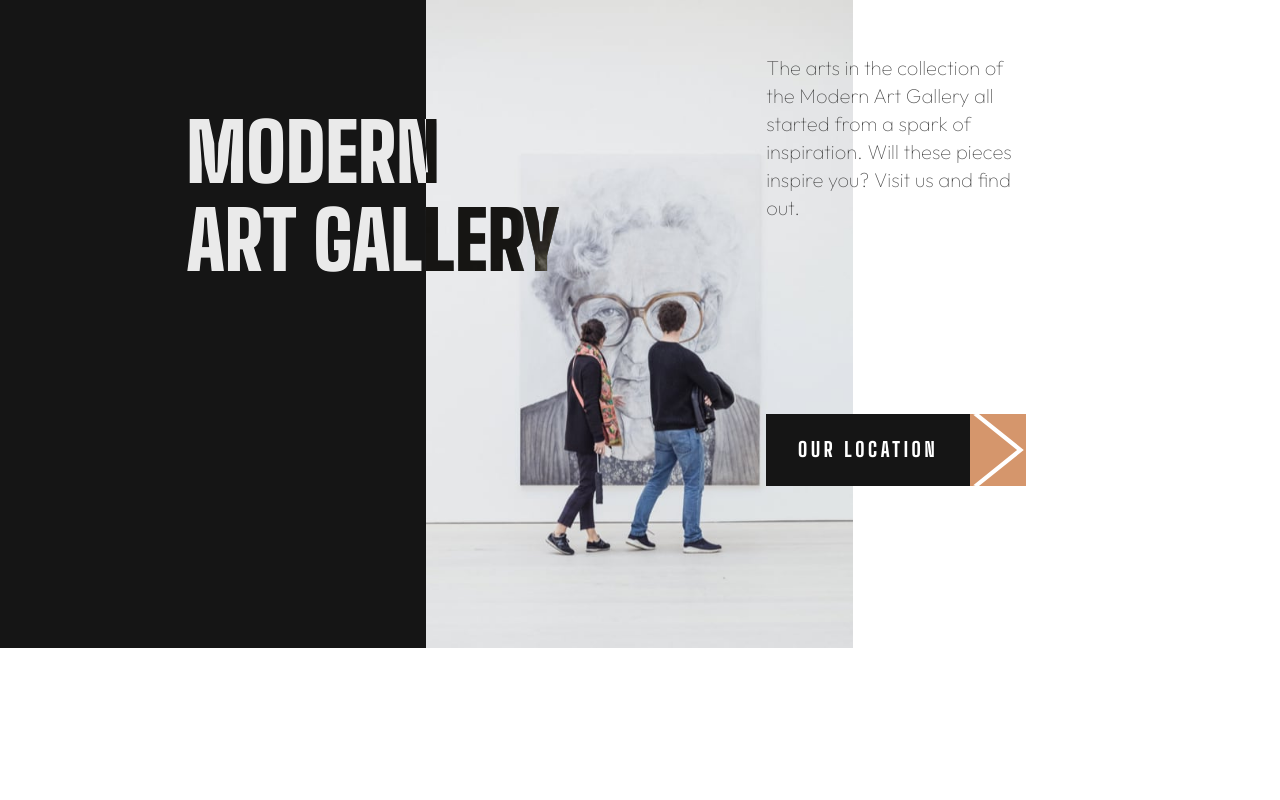
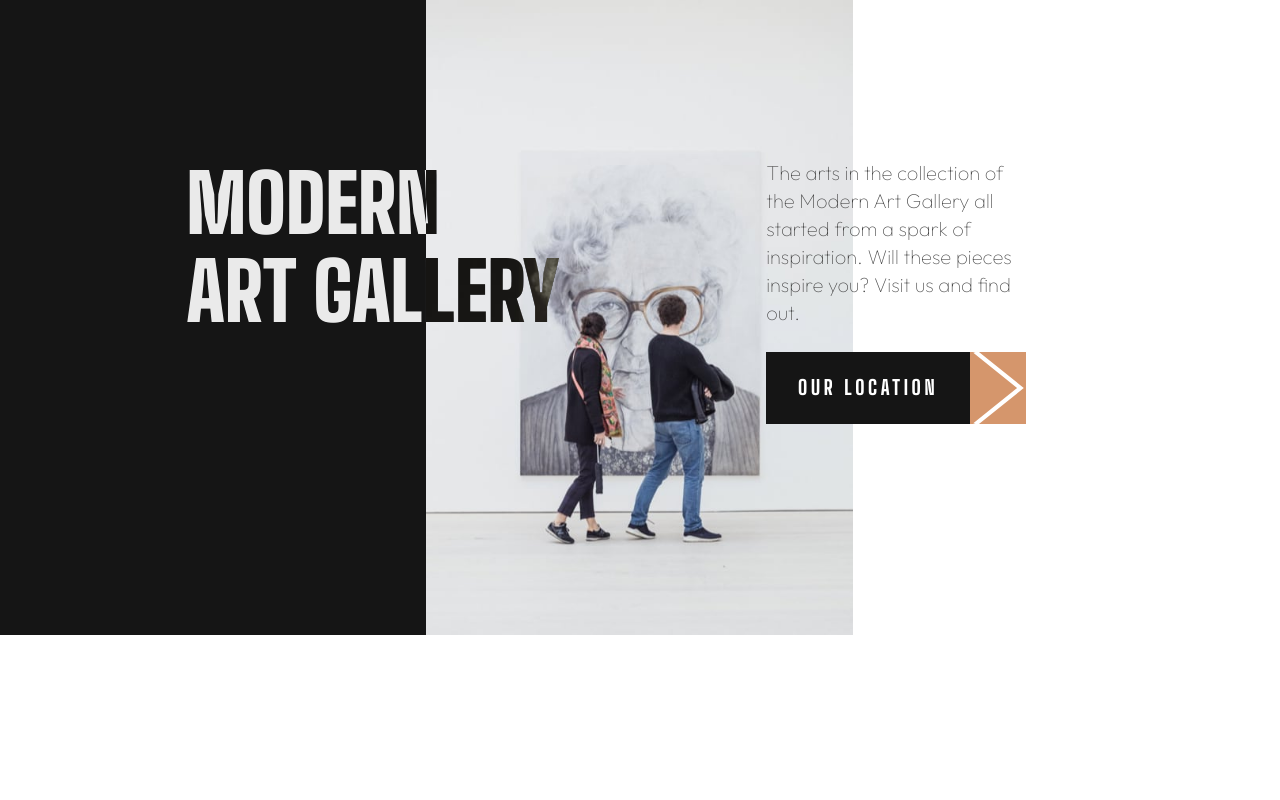
Before and after one commit to francisldn/FOM-art-gallery, a React (Create React App) app: page / in a window 1280 px wide. Shown: the top 800 px of the page. Built offline with nearby package versions, Linux system fonts and the light colour scheme.

Commit message:
adjust location layout

```diff
--- a/src/components/art-gallery/artgallery.styles.css
+++ b/src/components/art-gallery/artgallery.styles.css
@@ -38,7 +38,7 @@
         z-index: 1;
         grid-column: 2 / 7;
         overflow: hidden;
-        grid-row: 3 /5;
+        grid-row: 4 /6;
         align-items: center;
         font-family: 'Big Shoulders Display';
         font-size: clamp(5.0rem, 2vw + 1rem, 96px);
@@ -56,7 +56,7 @@
     .art-gallery-text {
         display: flex;
         grid-column: 8 / 11;
-        grid-row: 2 / 4;
+        grid-row: 4 / 6;
         font-family: 'Outfit';
         font-size: clamp(1.0rem, 1.2vw + 0.3rem, 22px);
         font-weight: 300;
@@ -71,7 +71,7 @@
         display: flex;
         max-width: 260px;
         height: 72px;
-        grid-row: 9/10;
+        grid-row: 8/9;
         grid-column: 8/ 11;
         align-self: flex-end;
         justify-self: center;
```
